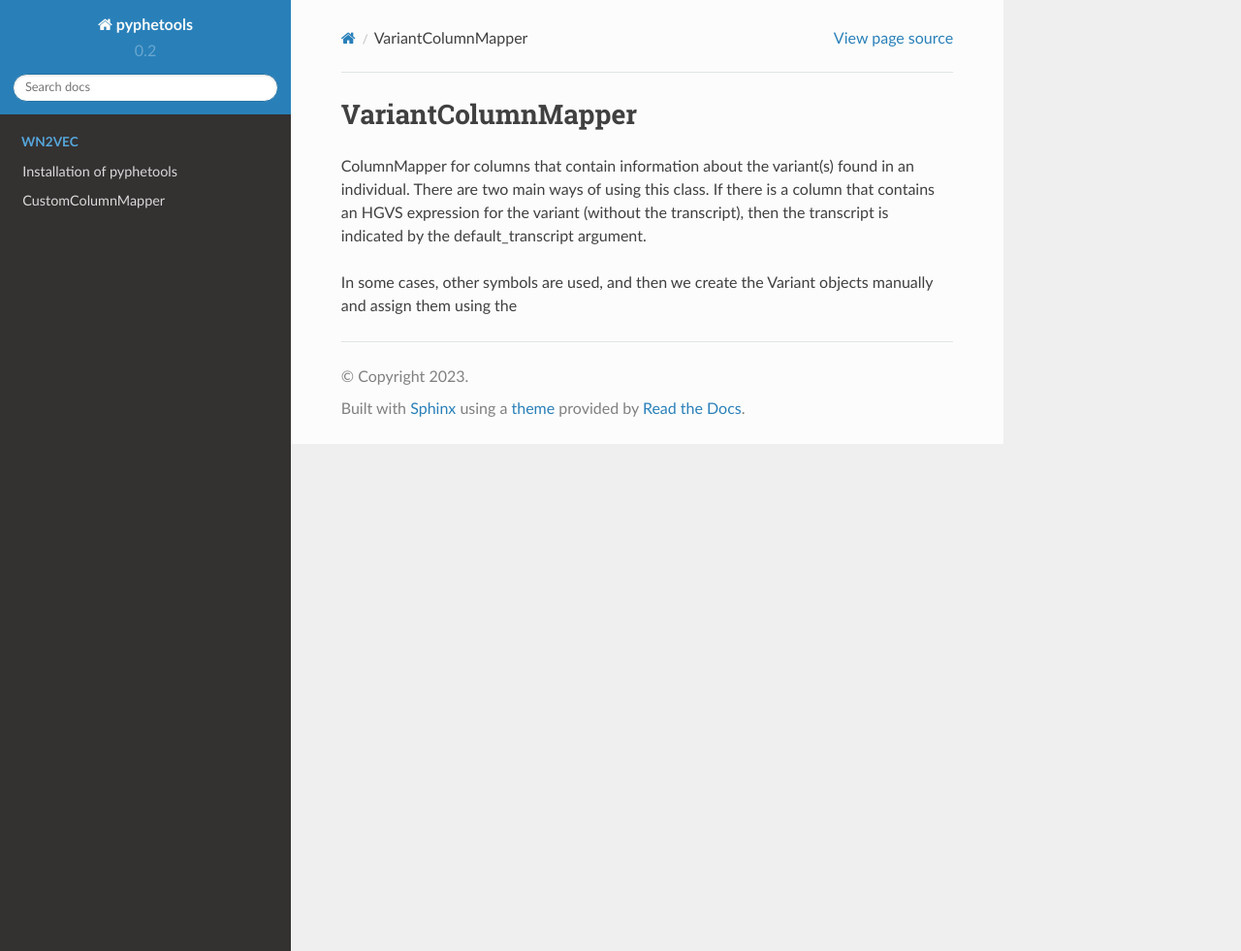
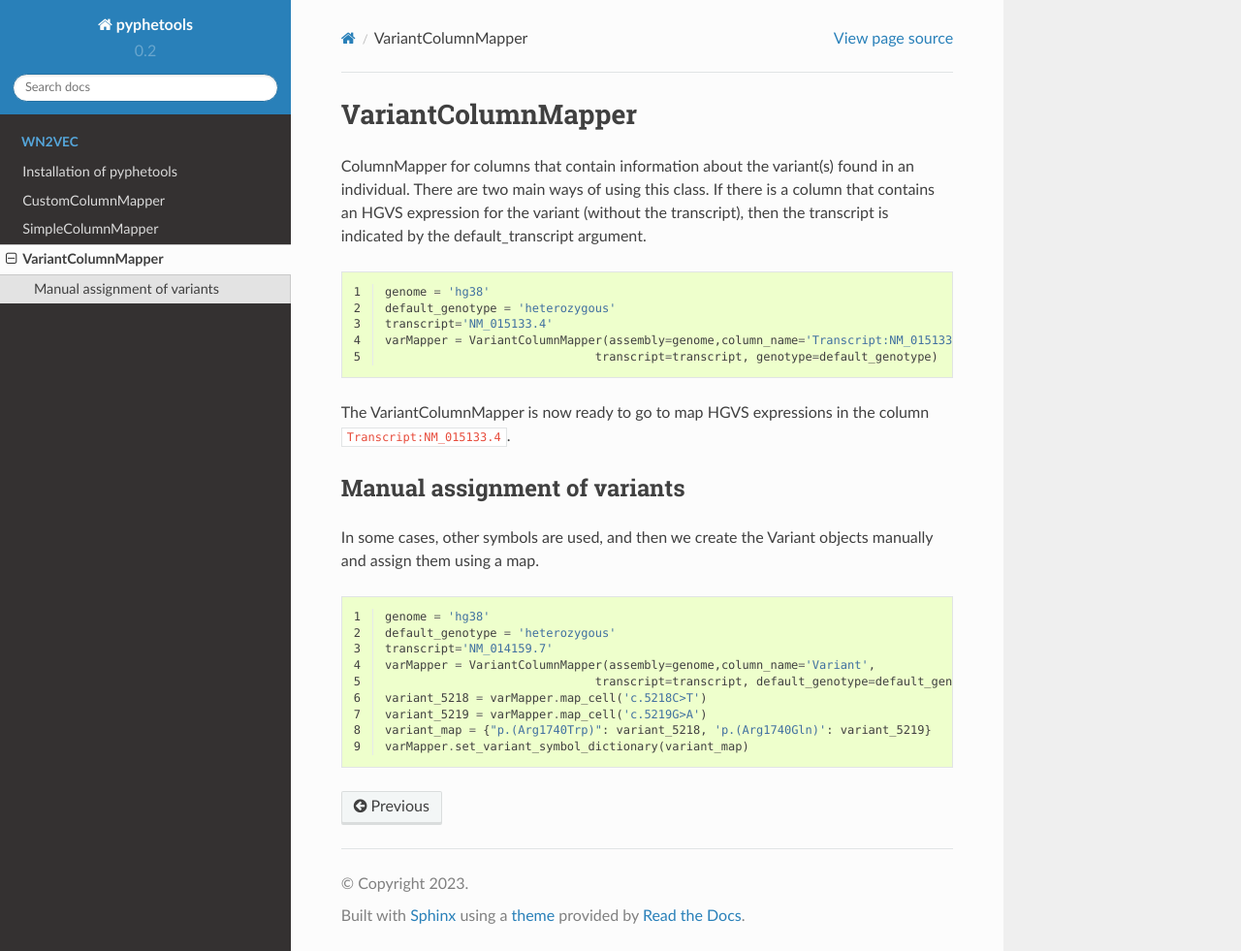
Before and after one commit to monarch-initiative/pyphetools, a Sphinx documentation site: the page built from docs/variant_column_mapper.rst, in a window 1280 px wide and 981 px high. Shown: the whole window at 97% size. Built offline with Sphinx 7.4.7 and the Read the Docs theme 2.0.0, drawn with Linux system fonts in a browser that asks for light colours; pages that are not in the unit, such as notebooks, are missing from menus.

Commit message:
improving variant mapper

```diff
--- a/docs/index.rst
+++ b/docs/index.rst
@@ -22,6 +22,8 @@ See :ref:`installation` for instructions on how to set up the package.
 
     installation
     custom_column_mapper
+    simple_column_mapper
+    variant_column_mapper
     contributing
     authors
     history
--- a/docs/variant_column_mapper.rst
+++ b/docs/variant_column_mapper.rst
@@ -8,5 +8,38 @@ ColumnMapper for columns that contain information about the variant(s) found in
 There are two main ways of using this class. If there is a column that contains an HGVS expression
 for the variant (without the transcript), then the transcript is indicated by the default_transcript argument.
 
+
+
+.. code-block:: python
+  :linenos:
+
+  genome = 'hg38'
+  default_genotype = 'heterozygous'
+  transcript='NM_015133.4'
+  varMapper = VariantColumnMapper(assembly=genome,column_name='Transcript:NM_015133.4',
+                                transcript=transcript, genotype=default_genotype)
+
+The VariantColumnMapper is now ready to go to map HGVS expressions in the column ``Transcript:NM_015133.4``.
+
+
+
+
+Manual assignment of variants
+^^^^^^^^^^^^^^^^^^^^^^^^^^^^^
 In some cases, other symbols are used, and then we create the Variant objects manually and assign them
-using the
+using a map.
+
+
+
+.. code-block:: python
+  :linenos:
+
+  genome = 'hg38'
+  default_genotype = 'heterozygous'
+  transcript='NM_014159.7'
+  varMapper = VariantColumnMapper(assembly=genome,column_name='Variant',
+                                transcript=transcript, default_genotype=default_genotype)
+  variant_5218 = varMapper.map_cell('c.5218C>T')
+  variant_5219 = varMapper.map_cell('c.5219G>A')
+  variant_map = {"p.(Arg1740Trp)": variant_5218, 'p.(Arg1740Gln)': variant_5219}
+  varMapper.set_variant_symbol_dictionary(variant_map)
--- a/pyproject.toml
+++ b/pyproject.toml
@@ -12,7 +12,7 @@ exclude = ["notebooks", "test"]
 
 [project]
 name = "pyphetools"
-version = "0.2.16"
+version = "0.2.17"
 requires-python = ">=3.5"
 description = "Generate and work with GA4GH phenopackets"
 readme = "README.md"
@@ -36,6 +36,7 @@ dependencies = [
     "openpyxl",
     "pandas",
     "phenopackets",
+    "protobuf",
     "requests"
 ]
 
--- a/requirements.txt
+++ /dev/null
@@ -1,5 +0,0 @@
-phenopackets
-pandas
-openpyxl
-jupyter
-requests
```
Also changed, not shown: 2 other files.
